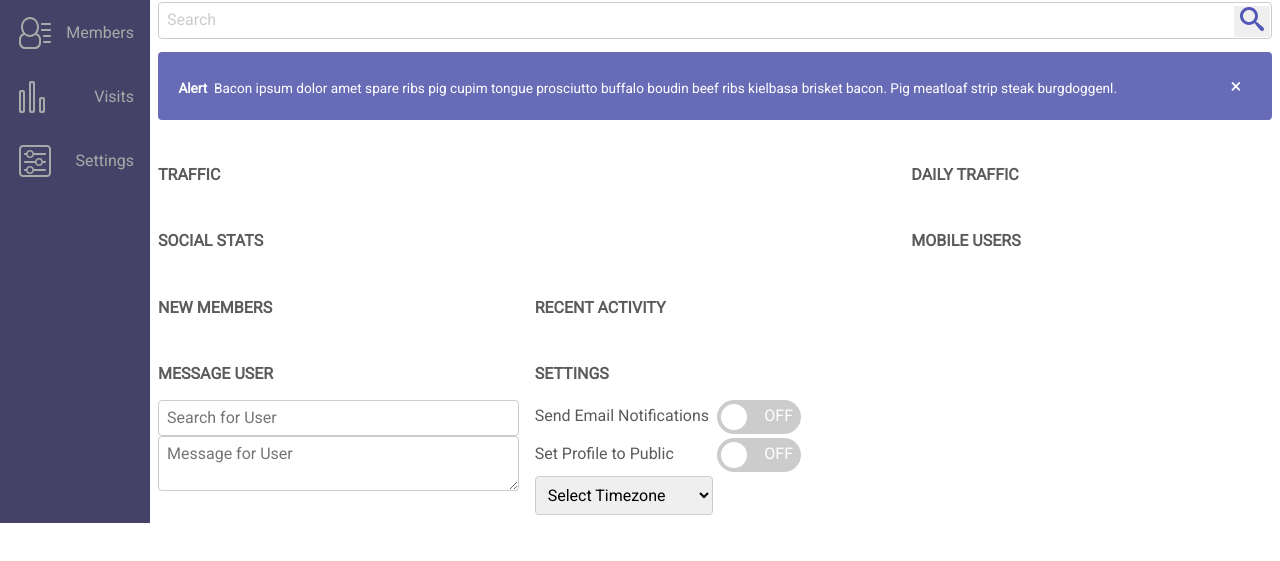
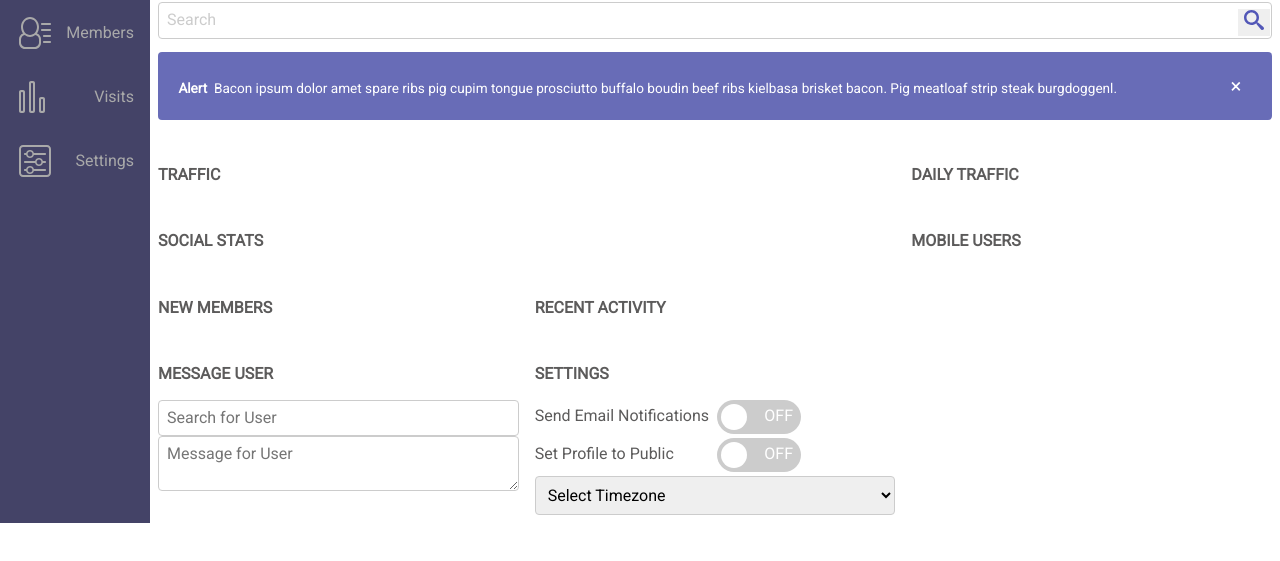
Before and after one commit to kylesureline/Web-App-Dashboard, a plain HTML site: page index.html in a window 1280 px wide. Shown: the part 145-706 px from the top of the page. Drawn offline with Linux system fonts and the light colour scheme.

Commit message:
Make timezone dropdown full width

```diff
--- a/scss/components/_forms.scss
+++ b/scss/components/_forms.scss
@@ -25,14 +25,14 @@ select {
   }
   button {
     position: absolute;
-    top: 4px;
+    top: 7px;
     right: 2px;
     background-color: none;
     border: none;
     outline: 0;
     cursor: pointer;
     img {
-      height: 24px;
+      height: 20px;
     }
   }
 }
@@ -113,3 +113,8 @@ select {
     margin: auto 0;
   }
 }
+
+#time-zone {
+  grid-column-start: 1;
+  grid-column-end: -1;
+}
```
Also changed, not shown: css/styles.css.
